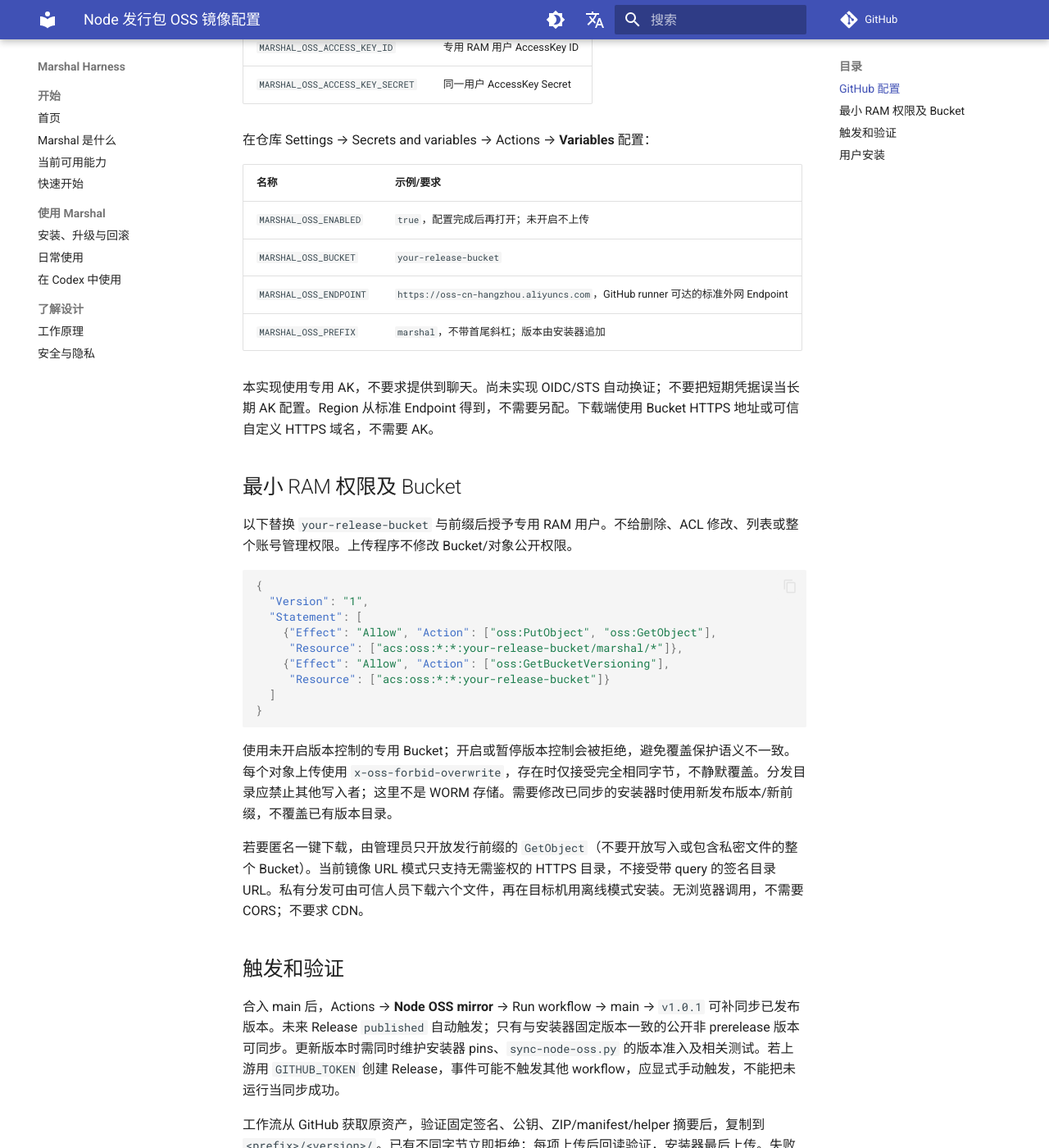
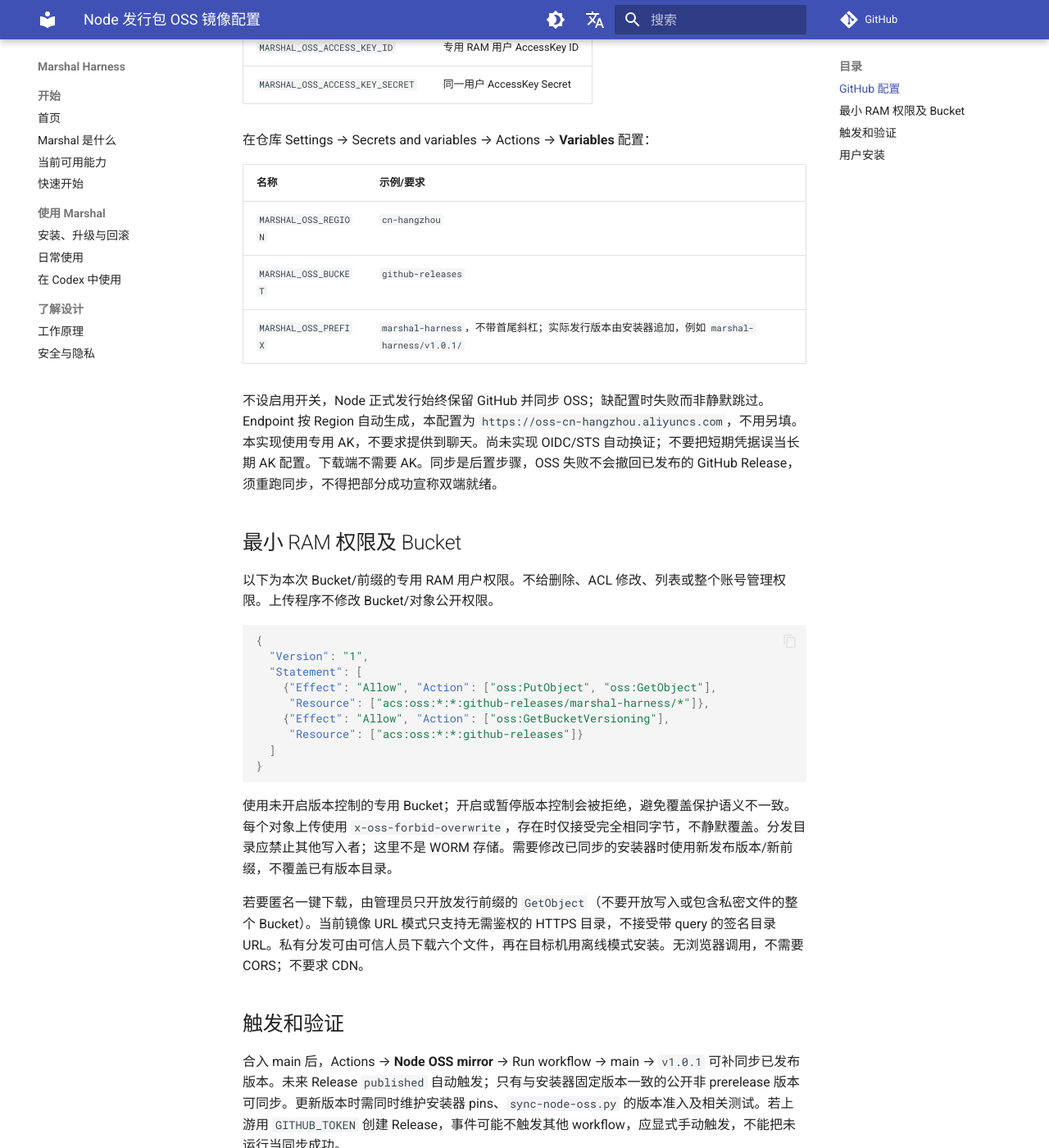
Before and after one commit to chiga0/marshal-harness, an MkDocs documentation site: the page built from docs/node-oss-distribution.md, in a window 1280 px wide and 1400 px high, scrolled down 467 px. Shown: the whole window at 82% size. Built offline with MkDocs 1.6.1 and Material for MkDocs 9.7.7, drawn with Linux system fonts in a browser that asks for light colours; comment, search, counter and statistics services are not loaded; some of the changed text lies outside the part shown.

Commit message:
feat: default distribution to configured Hangzhou OSS

````diff
--- a/docs/node-oss-distribution.md
+++ b/docs/node-oss-distribution.md
@@ -17,25 +17,24 @@
 
 | 名称 | 示例/要求 |
 | --- | --- |
-| `MARSHAL_OSS_ENABLED` | `true`，配置完成后再打开；未开启不上传 |
-| `MARSHAL_OSS_BUCKET` | `your-release-bucket` |
-| `MARSHAL_OSS_ENDPOINT` | `https://oss-cn-hangzhou.aliyuncs.com`，GitHub runner 可达的标准外网 Endpoint |
-| `MARSHAL_OSS_PREFIX` | `marshal`，不带首尾斜杠；版本由安装器追加 |
+| `MARSHAL_OSS_REGION` | `cn-hangzhou` |
+| `MARSHAL_OSS_BUCKET` | `github-releases` |
+| `MARSHAL_OSS_PREFIX` | `marshal-harness`，不带首尾斜杠；实际发行版本由安装器追加，例如 `marshal-harness/v1.0.1/` |
 
-本实现使用专用 AK，不要求提供到聊天。尚未实现 OIDC/STS 自动换证；不要把短期凭据误当长期 AK 配置。Region 从标准 Endpoint 得到，不需要另配。下载端使用 Bucket HTTPS 地址或可信自定义 HTTPS 域名，不需要 AK。
+不设启用开关，Node 正式发行始终保留 GitHub 并同步 OSS；缺配置时失败而非静默跳过。Endpoint 按 Region 自动生成，本配置为 `https://oss-cn-hangzhou.aliyuncs.com`，不用另填。本实现使用专用 AK，不要求提供到聊天。尚未实现 OIDC/STS 自动换证；不要把短期凭据误当长期 AK 配置。下载端不需要 AK。同步是后置步骤，OSS 失败不会撤回已发布的 GitHub Release，须重跑同步，不得把部分成功宣称双端就绪。
 
 ## 最小 RAM 权限及 Bucket
 
-以下替换 `your-release-bucket` 与前缀后授予专用 RAM 用户。不给删除、ACL 修改、列表或整个账号管理权限。上传程序不修改 Bucket/对象公开权限。
+以下为本次 Bucket/前缀的专用 RAM 用户权限。不给删除、ACL 修改、列表或整个账号管理权限。上传程序不修改 Bucket/对象公开权限。
 
 ```json
 {
   "Version": "1",
   "Statement": [
     {"Effect": "Allow", "Action": ["oss:PutObject", "oss:GetObject"],
-     "Resource": ["acs:oss:*:*:your-release-bucket/marshal/*"]},
+     "Resource": ["acs:oss:*:*:github-releases/marshal-harness/*"]},
     {"Effect": "Allow", "Action": ["oss:GetBucketVersioning"],
-     "Resource": ["acs:oss:*:*:your-release-bucket"]}
+     "Resource": ["acs:oss:*:*:github-releases"]}
   ]
 }
 ```
@@ -54,12 +53,12 @@
 
 ## 用户安装
 
-将示例地址换成实际公开下载目录：
+默认安装与发行文件均从以下 OSS 目录读取（需先同步完成并配置公开读取）：
 
 ```bash
 (
   set -eu
-  mirror=https://your-release-bucket.oss-cn-hangzhou.aliyuncs.com/marshal/v1.0.1
+  mirror=https://github-releases.oss-cn-hangzhou.aliyuncs.com/marshal-harness/v1.0.1
   setup_dir="$(mktemp -d)"
   curl -q -fL --proto '=https' --proto-redir '=https' \
     --connect-timeout 15 --max-time 120 --retry 2 --retry-all-errors \
````
Also changed, not shown: docs/node-install.md (+12 -5 lines), 3 other files.
